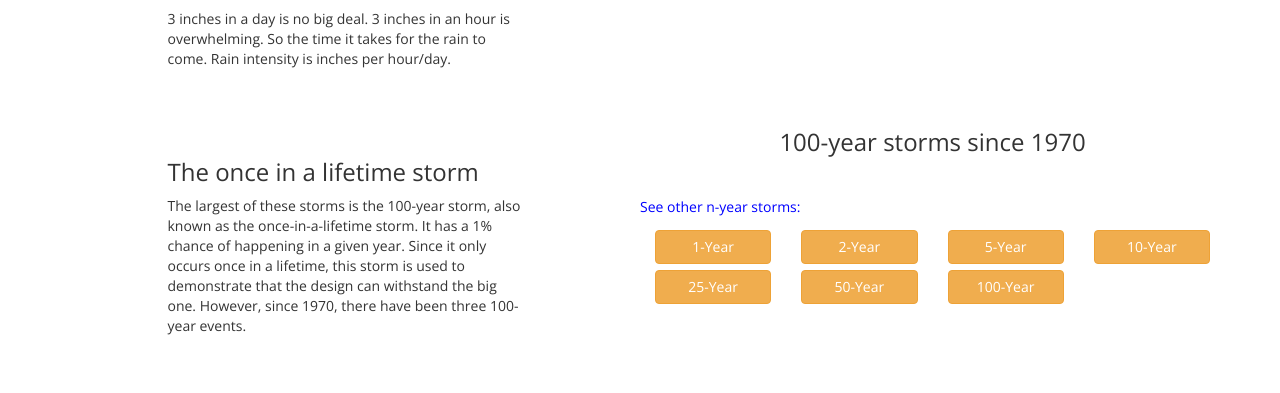
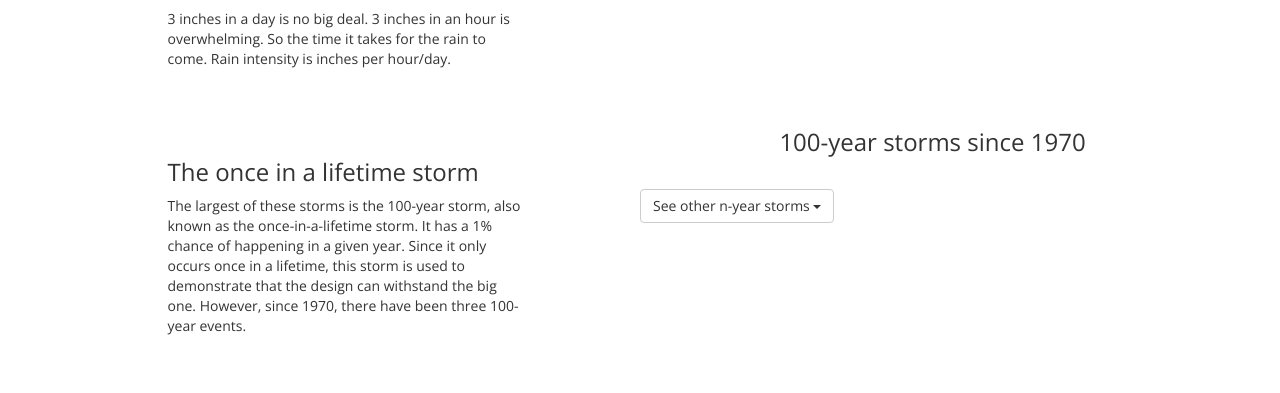
Before and after one commit to NORCatUofC/rainapp, a Django app: page /nyear in a window 1280 px wide. Shown: the part 571-964 px from the top of the page. Run offline with Django 3.2, Linux system fonts and the light colour scheme; tables that the repository leaves empty hold one stand-in row (values such as "Sample post"); some libraries are stand-ins or nearby versions.

Commit message:
Add dropdown menu for changing nyear table

```diff
--- a/events/templates/nyear.html
+++ b/events/templates/nyear.html
@@ -39,7 +39,8 @@
                 </p>
             </div>
             <div class="col-sm-6 col-md-6 col-md-offset-1">
-                <input type="text" data-slider="true" value="3.0" data-slider-range="0,14" data-slider-step="0.1" id="nyearSlider">
+                <input type="text" data-slider="true" value="3.0" data-slider-range="0,14" data-slider-step="0.1"
+                       id="nyearSlider">
                 <div id="nYearInteractive"></div>
             </div>
         </div>
@@ -61,15 +62,19 @@
                 <table class="table table-condensed" id="nyearTable"></table>
                 <div id="placeForPaginationBtn"></div>
                 <div class="row" style="margin-top:18px;">
-                    <h5 style="color:blue;">See other n-year storms:</h5>
-                    {% for storm_interval in storm_intervals %}
-                        <div class="col-xs-4 col-sm-3" style="margin-top:6px;">
-                            <button type="button" class="btn btn-warning"
-                                    onclick="drawNYearTable({{ storm_interval }}, false)"
-                                    style="width:100%">{{ storm_interval }}-Year
+
+                        <div class="dropdown">
+                            <button class="btn btn-default dropdown-toggle" type="button" id="dropdownMenu1"
+                                    data-toggle="dropdown" aria-haspopup="true" aria-expanded="true">
+                                See other n-year storms
+                                <span class="caret"></span>
                             </button>
+                            <ul class="dropdown-menu" aria-labelledby="dropdownMenu1" id="nyearDropdown">
+                                {% for storm_interval in storm_intervals reversed %}
+                                    <li style="padding:6px;"><span onclick="drawNYearTable({{ storm_interval }}, false)">{{ storm_interval }}-Year</span></li>
+                                {% endfor %}
+                            </ul>
                         </div>
-                    {% endfor %}
                 </div>
             </div>
         </div>
```
